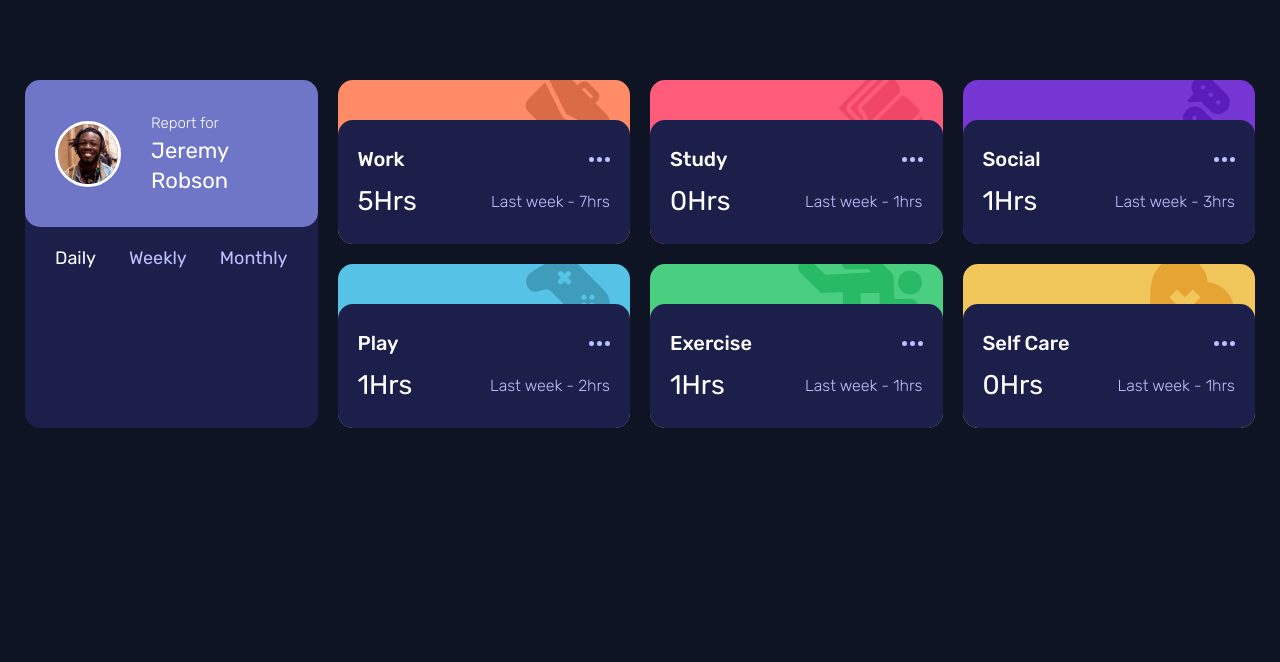
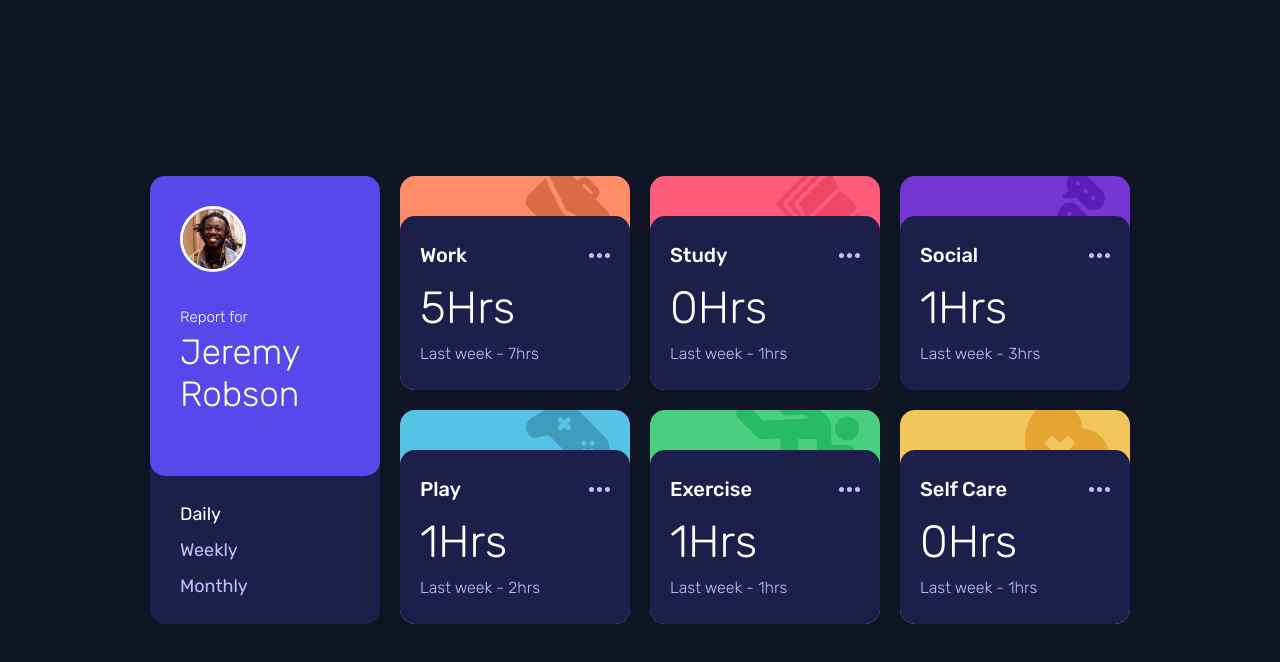
Before and after one commit to martinw0/time-tracking, a React (Create React App) app: page / in a window 1280 px wide. Shown: the top 662 px of the page. Built offline with nearby package versions, Linux system fonts and the light colour scheme.

Commit message:
desktop design

```diff
--- a/src/style.css
+++ b/src/style.css
@@ -17,6 +17,12 @@ body {
   flex-direction: column;
   background-color: hsl(226deg, 43%, 10%);
 }
+@media screen and (min-width: 900px) {
+  body {
+    align-items: center;
+    justify-content: center;
+  }
+}
 
 main {
   flex-grow: 1;
@@ -29,6 +35,12 @@ main {
     grid-template-rows: repeat(2, 1fr);
     grid-column-gap: 20px;
     grid-row-gap: 20px;
+    margin: 0 150px;
+  }
+}
+@media screen and (min-width: 1440px) {
+  main {
+    margin: 0 20vw;
   }
 }
 
@@ -39,15 +51,27 @@ main {
 @media screen and (min-width: 900px) {
   .informations {
     grid-area: 1/1/3/2;
+    display: flex;
+    flex-direction: column;
   }
 }
 .informations .user {
   display: flex;
   align-items: center;
   color: white;
-  background-color: hsl(235deg, 45%, 61%);
+  background-color: hsl(246deg, 80%, 60%);
   border-radius: 15px;
   padding: 30px;
+}
+@media screen and (min-width: 900px) {
+  .informations .user {
+    flex-direction: column;
+    align-items: flex-start;
+    flex-grow: 1;
+  }
+  .informations .user img {
+    margin-bottom: 30px;
+  }
 }
 .informations .user img {
   height: 60px;
@@ -64,6 +88,17 @@ main {
   font-size: 2.2rem;
   font-weight: 400;
 }
+@media screen and (min-width: 900px) {
+  .informations .user h1 {
+    margin: 0;
+    line-height: 3rem;
+  }
+  .informations .user h1 span {
+    font-size: 3.5rem;
+    font-weight: 300;
+    line-height: 4rem;
+  }
+}
 .informations .periodicity {
   padding: 20px 30px;
 }
@@ -78,6 +113,14 @@ main {
 }
 .informations .periodicity ul .active {
   color: white;
+}
+@media screen and (min-width: 900px) {
+  .informations .periodicity ul {
+    flex-direction: column;
+  }
+  .informations .periodicity ul li {
+    margin: 7px 0;
+  }
 }
 
 .card {
@@ -119,6 +162,7 @@ main {
 }
 .card .stats .title img {
   height: 5px;
+  cursor: pointer;
 }
 .card .stats .hours p:nth-child(1) {
   font-size: 2.7rem;
@@ -128,6 +172,20 @@ main {
   font-size: 1.6rem;
   font-weight: 300;
   color: hsl(236deg, 100%, 87%);
+}
+.card .stats:hover {
+  background-color: hsl(236deg, 42%, 30%);
+}
+@media screen and (min-width: 900px) {
+  .card .stats .hours {
+    flex-direction: column;
+    align-items: flex-start;
+  }
+  .card .stats .hours p:nth-child(1) {
+    font-size: 4.5rem;
+    margin-bottom: 10px;
+    font-weight: 300;
+  }
 }
 
 .work {
--- a/src/style.scss
+++ b/src/style.scss
@@ -40,6 +40,10 @@ body {
     display: flex;
     flex-direction: column;
     background-color: $very-dark-blue;
+    @include media-min("tablet-down") {
+        align-items: center;
+        justify-content: center;
+    }
 }
 main {
     flex-grow: 1;
@@ -50,6 +54,10 @@ main {
         grid-template-rows: repeat(2, 1fr);
         grid-column-gap: 20px;
         grid-row-gap: 20px;
+        margin: 0 150px;
+    }
+    @include media-min("widescreen-up") {
+        margin: 0 20vw;
     }
 }
 .informations {
@@ -57,14 +65,24 @@ main {
     border-radius: 15px;
     @include media-min("tablet-down") {
         grid-area: 1 / 1 / 3 / 2;
+        display: flex;
+        flex-direction: column;
     }
     .user {
         display: flex;
         align-items: center;
         color: white;
-        background-color: $desaturated-blue;
+        background-color: $blue;
         border-radius: 15px;
         padding: 30px;
+        @include media-min("tablet-down") {
+            flex-direction: column;
+            align-items: flex-start;
+            flex-grow: 1;
+            img {
+                margin-bottom: 30px;
+            }
+        }
         img {
             height: 60px;
             border: solid white 3px;
@@ -78,6 +96,15 @@ main {
             span {
                 font-size: 2.2rem;
                 font-weight: 400;
+            }
+            @include media-min("tablet-down") {
+                margin: 0;
+                line-height: 3rem;
+                span {
+                    font-size: 3.5rem;
+                    font-weight: 300;
+                    line-height: 4rem;
+                }
             }
         }
     }
@@ -93,6 +120,14 @@ main {
             }
             .active {
                 color: white;
+            }
+        }
+        @include media-min("tablet-down") {
+            ul {
+                flex-direction: column;
+                li {
+                    margin: 7px 0;
+                }
             }
         }
     }
@@ -131,6 +166,7 @@ main {
             font-weight: 500;
             img {
                 height: 5px;
+                cursor: pointer;
             }
         }
         .hours {
@@ -142,6 +178,20 @@ main {
                 font-size: 1.6rem;
                 font-weight: 300;
                 color: $pale-blue;
+            }
+        }
+        &:hover {
+            background-color: hsl(236, 42%, 30%);
+        }
+        @include media-min("tablet-down") {
+            .hours {
+                flex-direction: column;
+                align-items: flex-start;
+                p:nth-child(1) {
+                    font-size: 4.5rem;
+                    margin-bottom: 10px;
+                    font-weight: 300;
+                }
             }
         }
     }
```
Also changed, not shown: screenshot.png (added), 1 other file (tests, documents, lock files or other folders).
